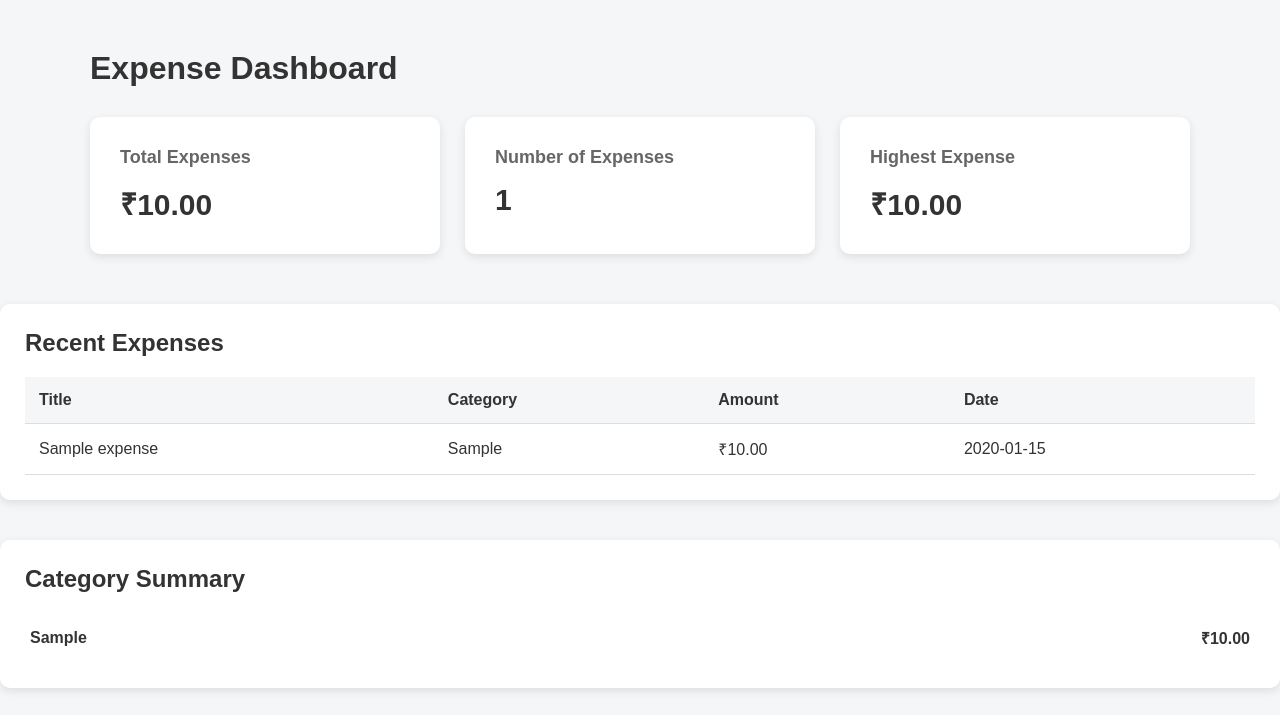
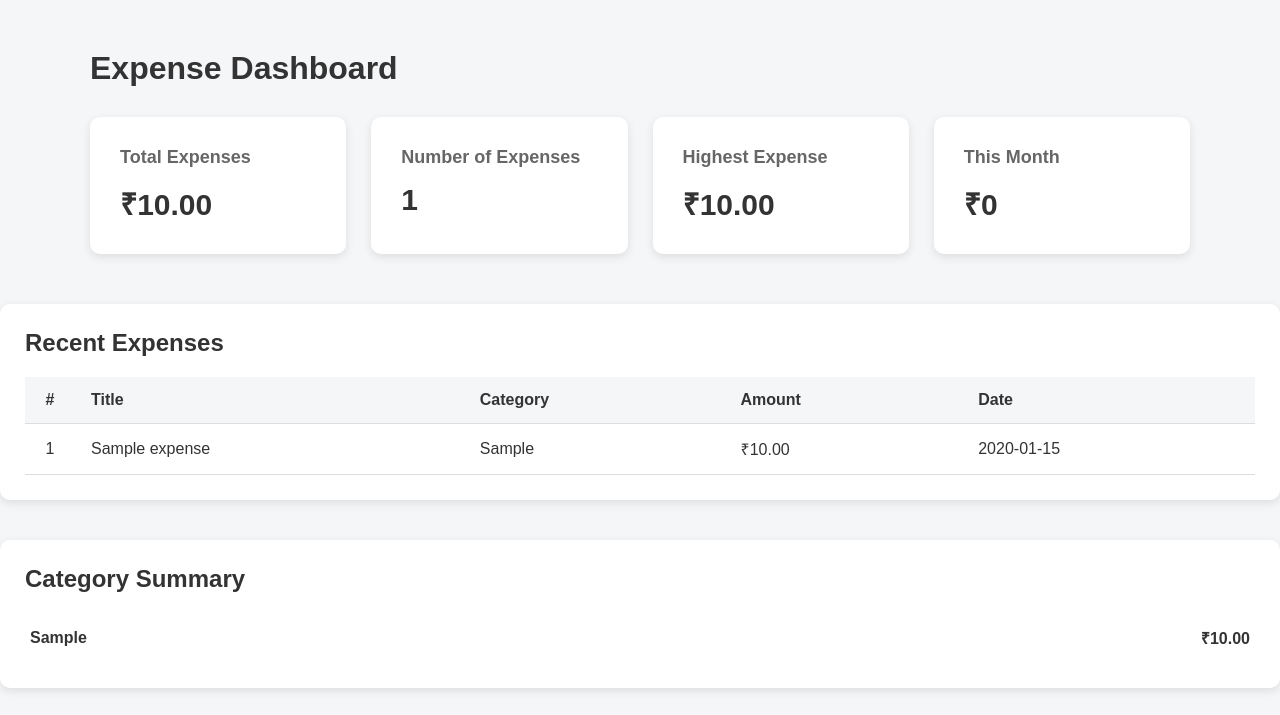
Before and after one commit to Aman786-gitch/Expense-Tracker-Flask, a Flask app: page /dashboard in a window 1280 px wide. Shown: the part 64-779 px from the top of the page. Run offline with Flask 3, Linux system fonts and the light colour scheme; tables that the repository leaves empty hold one stand-in row (values such as "Sample post").

Commit message:
Improved the dashboard layout and statistics

```diff
--- a/app.py
+++ b/app.py
@@ -1,5 +1,6 @@
 from flask import Flask , render_template, request, redirect, url_for, flash
 from flask_sqlalchemy import SQLAlchemy
+from datetime import date
 
 app = Flask(
     __name__,
@@ -110,11 +111,22 @@ def dashboard():
     db.func.sum(Expenses.amount)
     ).group_by(Expenses.category).all()
 
+    current_month = date.today().month
+    current_year = date.today().year
+
+    monthly_expense = db.session.query(
+        db.func.sum(Expenses.amount)
+    ).filter(
+        db.extract('month', Expenses.expense_date) == current_month,
+        db.extract('year', Expenses.expense_date) == current_year
+    ).scalar() or 0
+
     return render_template(
         'dashboard.html',
         count=count,
         total=total,
         highest_expense=highest_expense,
+        monthly_expense=monthly_expense,
         recent_expenses=recent_expenses,
         category_summary=category_summary
     )
--- a/app/static/css/dashboard.css
+++ b/app/static/css/dashboard.css
@@ -75,12 +75,12 @@ body {
    ========================= */
 
 .cards {
-    display: flex;
+    display: grid;
+    grid-template-columns: repeat(4, 1fr);
     gap: 25px;
 }
 
 .card {
-    flex: 1;
 
     background-color: white;
 
@@ -140,13 +140,24 @@ body {
 
 .recent-expenses th,
 .recent-expenses td {
-    padding: 14px;
+    padding: 14px 16px;
     text-align: left;
     border-bottom: 1px solid #ddd;
 }
 
 .recent-expenses th {
     background-color: #f4f6f8;
+    font-weight: bold;
+}
+
+.recent-expenses tbody tr:hover {
+    background-color: #f9fafb;
+}
+
+.recent-expenses th:first-child,
+.recent-expenses td:first-child {
+    text-align: center;
+    width: 50px;
 }
 
 
@@ -222,7 +233,7 @@ body {
     }
 
     .cards {
-        flex-direction: column;
+        grid-template-columns: 1fr;
     }
 
     .container {
@@ -237,3 +248,13 @@ body {
         min-width: 650px;
     }
 }
+
+/* =========================
+   TABLET RESPONSIVE
+   ========================= */
+
+@media (max-width: 900px) {
+    .cards {
+        grid-template-columns: repeat(2, 1fr);
+    }
+}
--- a/app/templates/dashboard.html
+++ b/app/templates/dashboard.html
@@ -48,6 +48,11 @@
                 <p>₹{{ highest_expense }}</p>
             </div>
 
+            <div class="card">
+                <h3>This Month</h3>
+                <p>₹{{ monthly_expense }}</p>
+            </div>
+
         </div>
 
     </main>
@@ -59,6 +64,7 @@
 
         <thead>
             <tr>
+                <th>#</th>
                 <th>Title</th>
                 <th>Category</th>
                 <th>Amount</th>
@@ -71,6 +77,7 @@
             {% for expense in recent_expenses %}
 
             <tr>
+                <td>{{ loop.index }}</td>
                 <td>{{ expense.title }}</td>
                 <td>{{ expense.category }}</td>
                 <td>₹{{ expense.amount }}</td>
```
